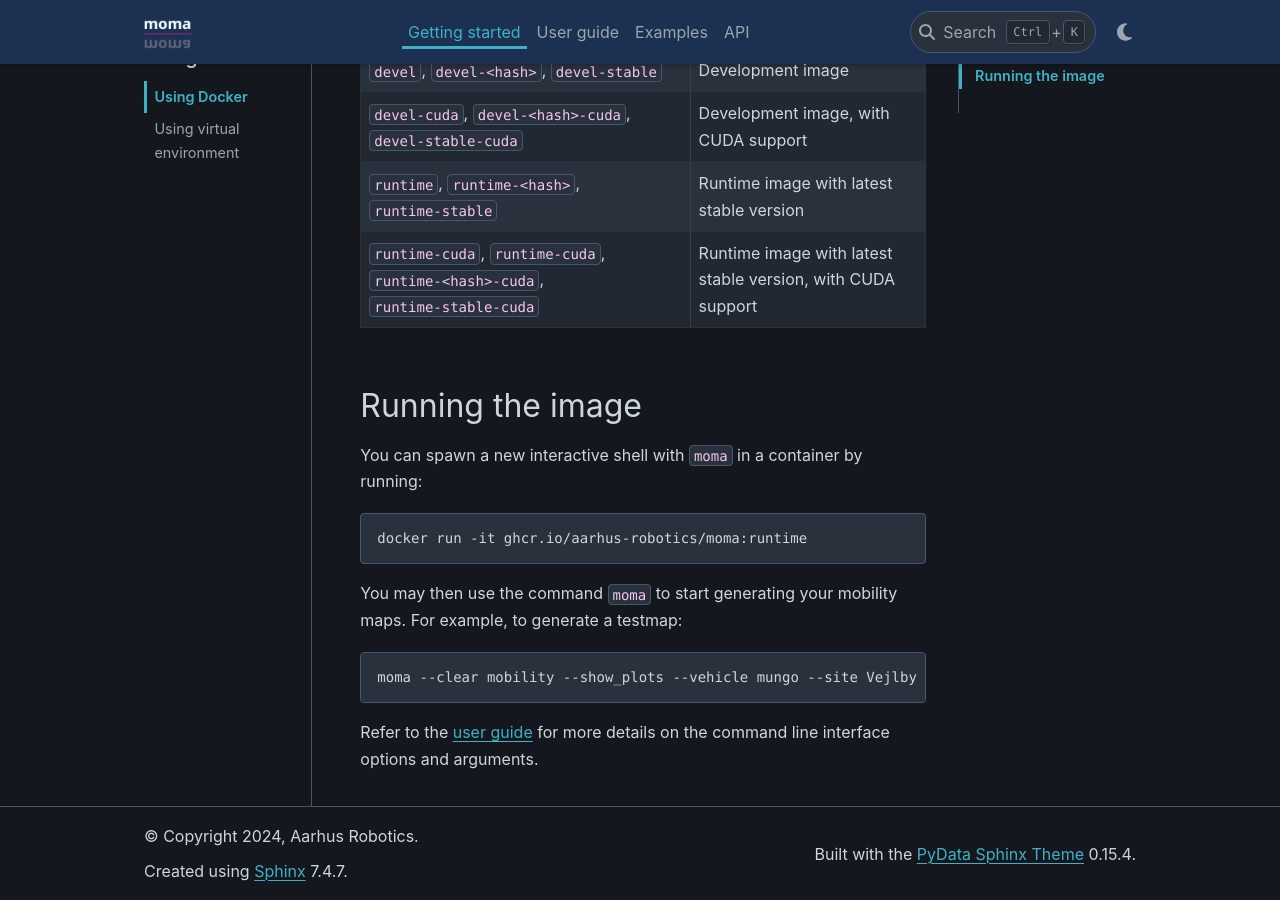
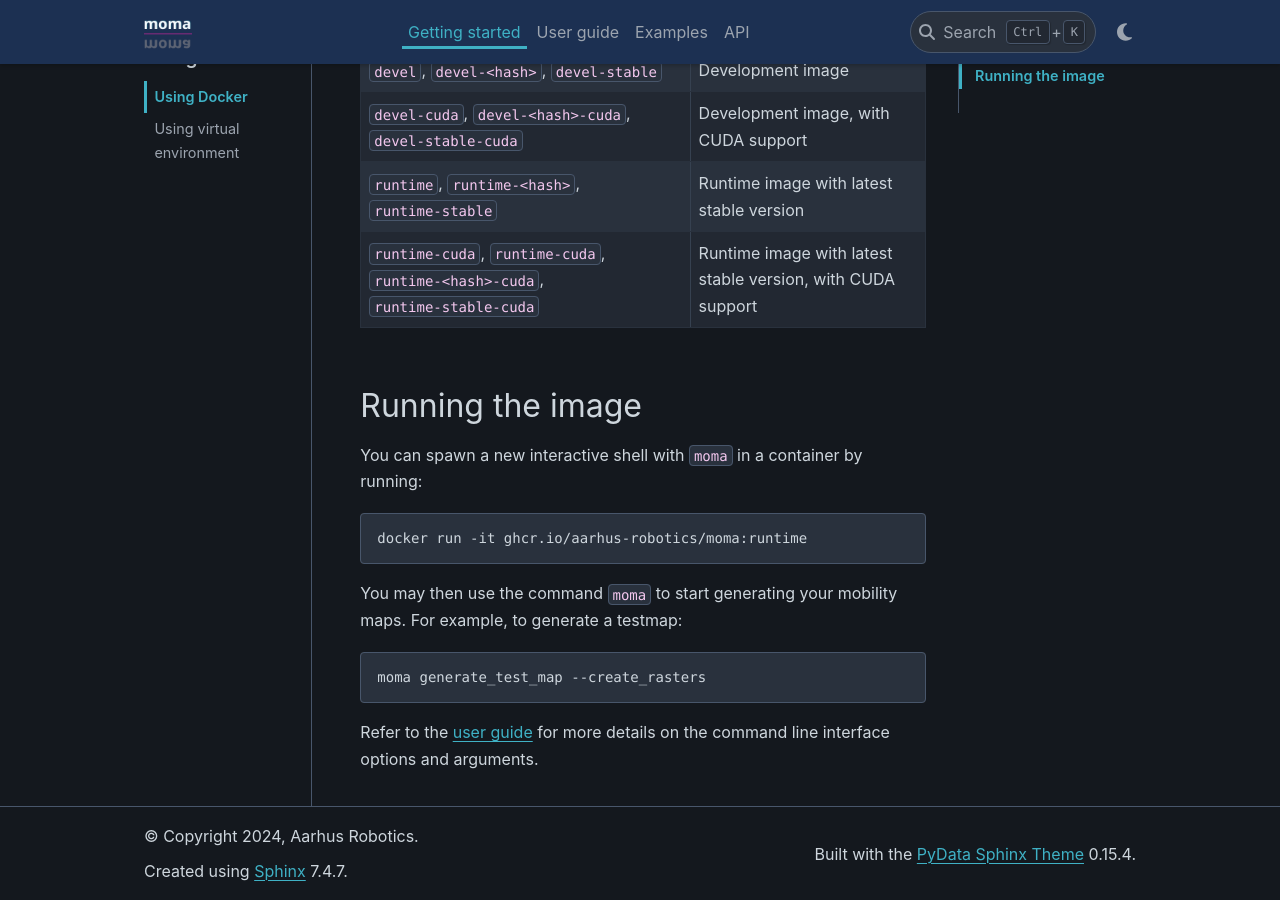
Before and after one commit to yangben2019/moma, a Sphinx documentation site: the page built from docs/source/pages/getting-started/using-docker/index.md, in a window 1280 px wide and 900 px high, scrolled down 1051 px. Built offline with Sphinx 7.4.7 and the PyData theme 0.15.4, drawn with Linux system fonts in a browser that asks for light colours.

Commit message:
Fix Docker quick start page

````diff
--- a/docs/source/pages/getting-started/using-docker/index.md
+++ b/docs/source/pages/getting-started/using-docker/index.md
@@ -54,8 +54,8 @@ You may then use the command `moma` to start generating your mobility maps. For
 example, to generate a testmap:
 
 ```shell
-moma --clear mobility --show_plots --vehicle mungo --site Vejlby --n_samples 10 --sample_reduction quantile 0.9 --path_coordinate_system utm --path_start 573500 6230500 --path_end 575900 6230250
+moma generate_test_map --create_rasters
 ```
 
-Refer to the [user guide](../../user-guide/index.md#usage-guide) for more
+Refer to the [user guide](../../user-guide/index.md#user-guide) for more
 details on the command line interface options and arguments.
````
